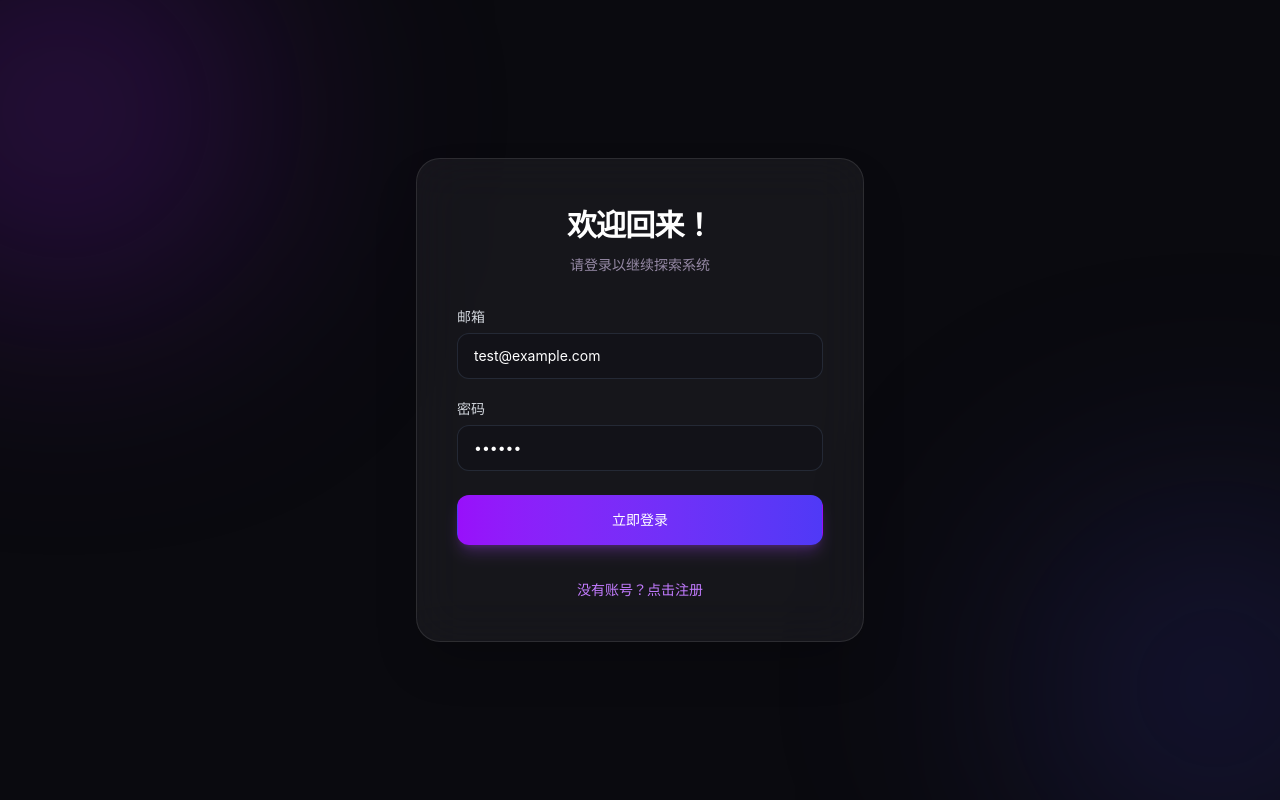
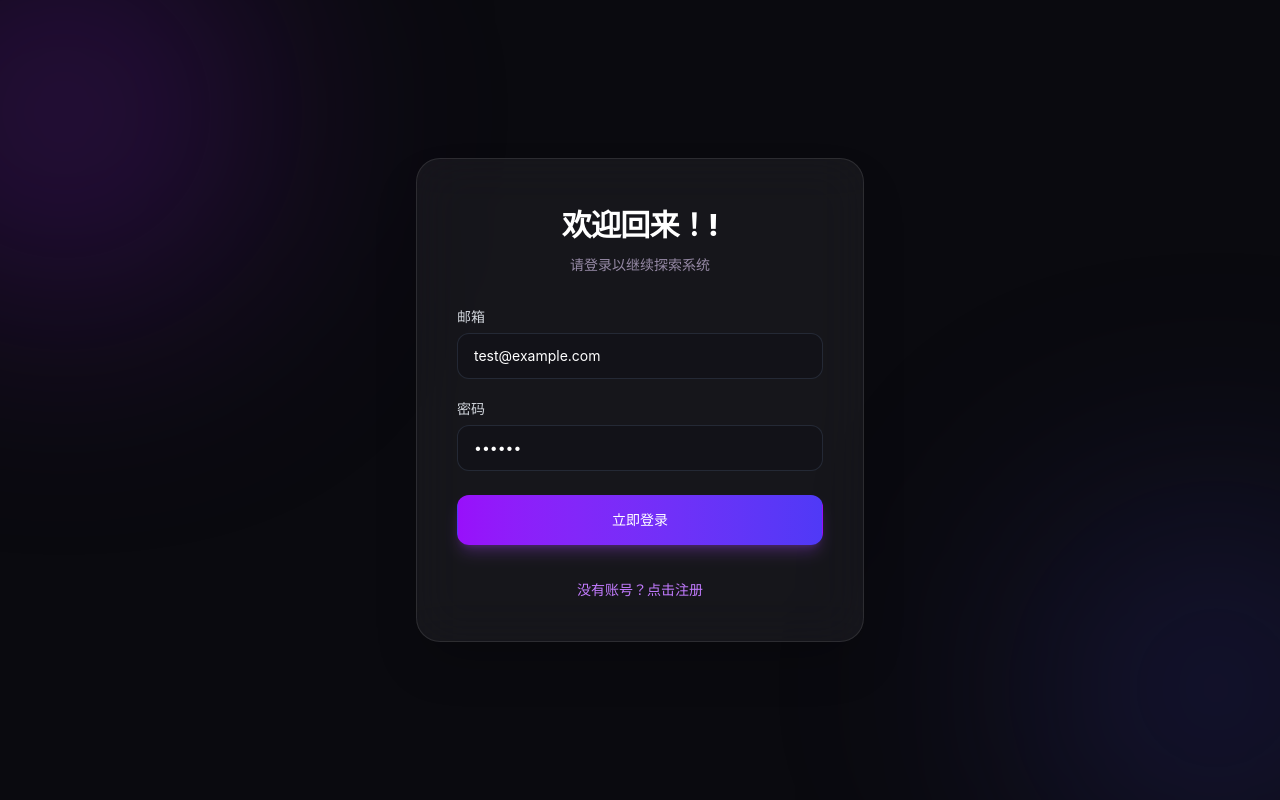
Before and after one commit to 913834705/mindGPT-web, a React (Vite) app: page /login in a window 1280 px wide. Built offline with nearby package versions, Linux system fonts and the light colour scheme; no server answers.

Commit message:
欢迎回来！！

```diff
--- a/src/pages/login.tsx
+++ b/src/pages/login.tsx
@@ -51,7 +51,7 @@ const Login: React.FC = () => {
         {/* Header */}
         <div>
           <h2 className="mt-2 text-center text-3xl font-extrabold text-white tracking-tight">
-            {isLoginView ? '欢迎回来！' : '开启新旅程！！'}
+            {isLoginView ? '欢迎回来！!' : '开启新旅程！！'}
           </h2>
           <p className="mt-3 text-center text-sm text-purple-200/60">
             {isLoginView ? '请登录以继续探索系统' : '填写以下信息加入我们'}
```
